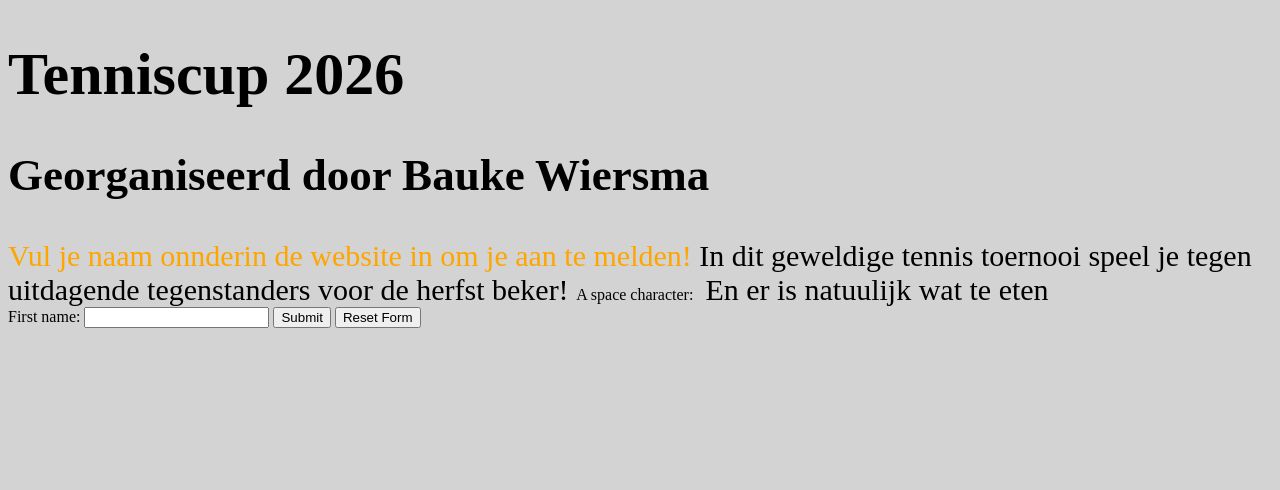
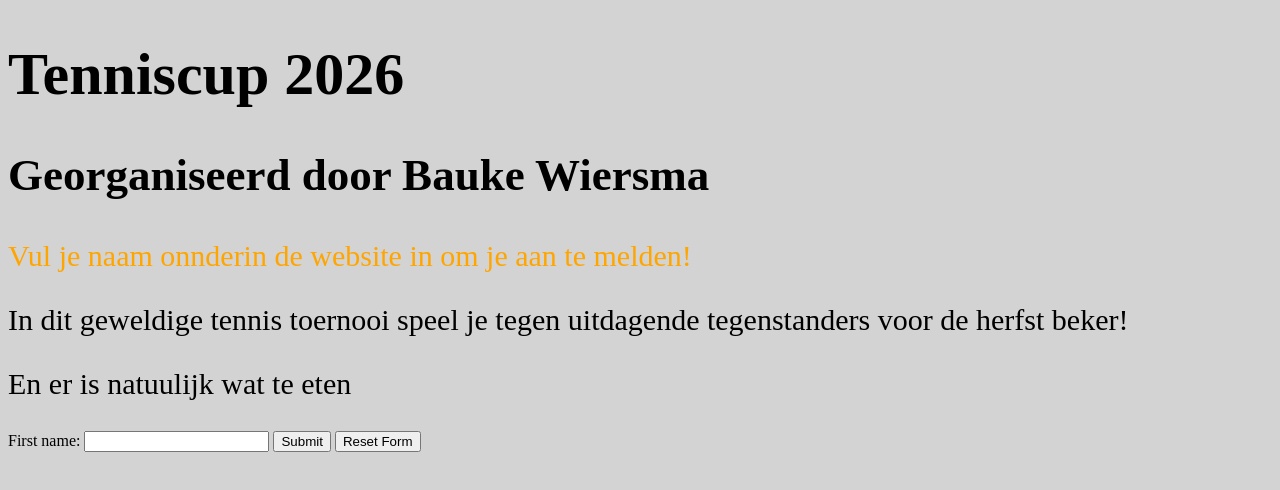
Before and after one commit to hetisvrijdagvandaag-cmyk/Weekopdracht-2-BaukeWiersma, a plain HTML site: page index.html in a window 1280 px wide. Drawn offline with Linux system fonts and the light colour scheme.

Commit message:
WebLab Run 26-11-2026 16:26:30 (UTC+01:00)

```diff
--- a/index.html
+++ b/index.html
@@ -10,13 +10,12 @@
     </h1>
     <h2 style="font-size:45px;">Georganiseerd door Bauke Wiersma
       </h2>
-   <P1  style="color:Orange;font-size:30px;">Vul je naam onnderin de website in om je aan te melden!
-     </P1>
-   <P2 style="font-size:30px;"> In dit geweldige tennis toernooi speel je tegen uitdagende tegenstanders voor de herfst beker!
-      </P2>
-  <P3 >A space character: &nbsp;</P3>
-  <P4 style="font-size:30px;"> En er is natuulijk wat te eten
-    </P4>
+   <P  style="color:Orange;font-size:30px;">Vul je naam onnderin de website in om je aan te melden!
+     </P>
+   <P style="font-size:30px;"> In dit geweldige tennis toernooi speel je tegen uitdagende tegenstanders voor de herfst beker!
+      </P>
+  <P style="font-size:30px;"> En er is natuulijk wat te eten
+    </P>
   <form action="/action_page.php">
   First name: <input type="text" name="fname">
   <button type="submit">Submit</button>
```
Also changed, not shown: 1 other file.
